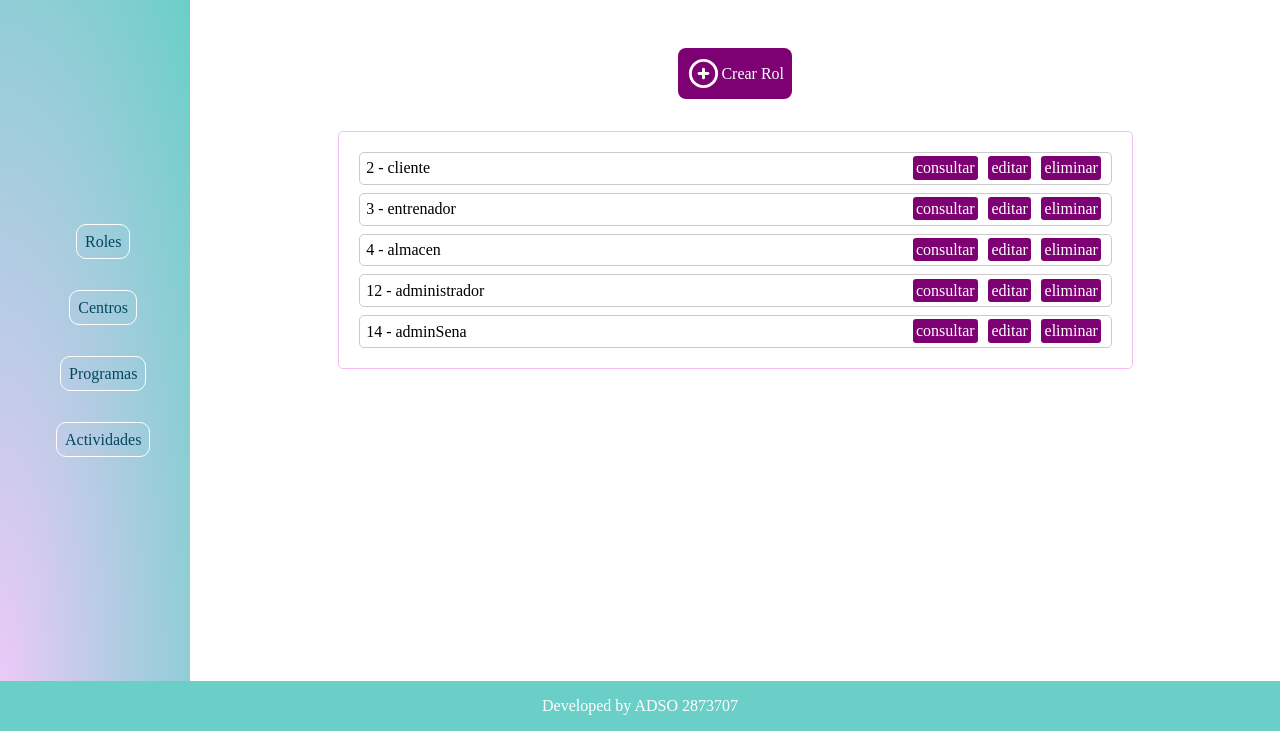
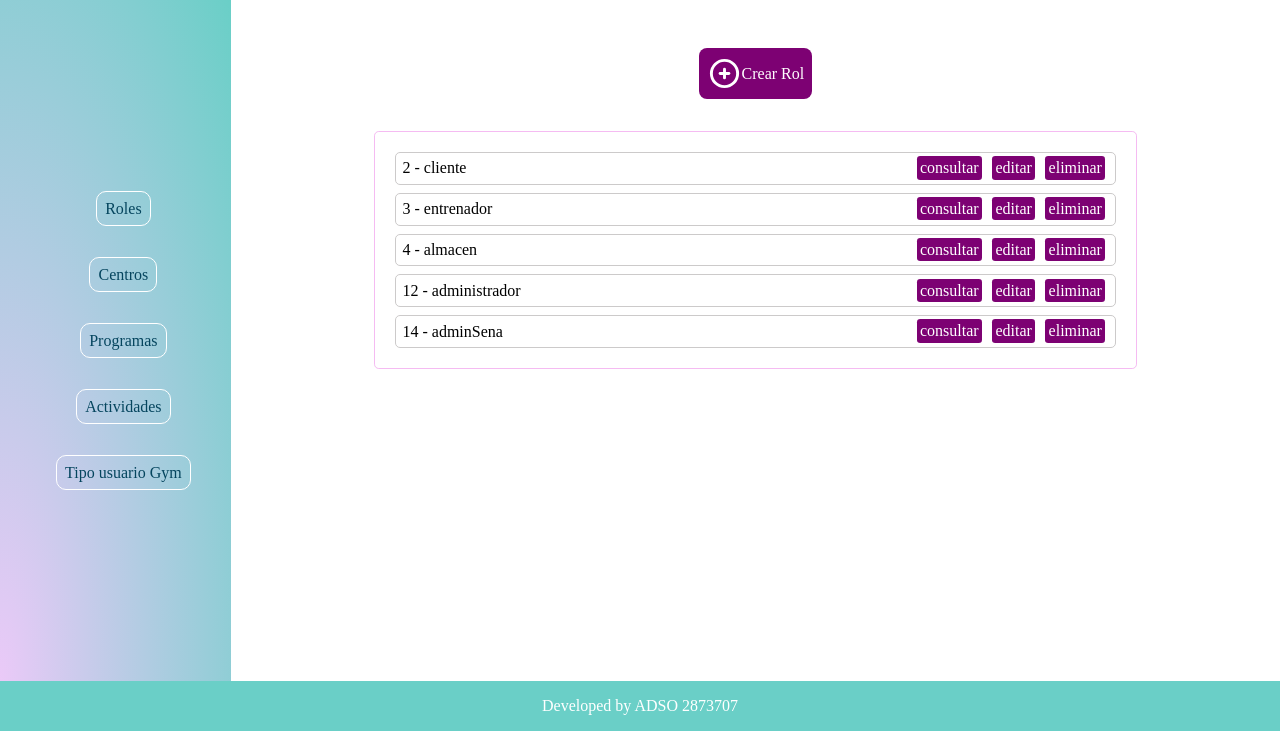
Before and after one commit to Geralvg/cpic-gym, a PHP site: page /rol/index in a window 1280 px wide. Shown: the part 69-800 px from the top of the page. Run offline with PHP 8.4, Linux system fonts and the light colour scheme; data comes from the database, SQL or seed files in the repository.

Commit message:
agregar link en admi layout para el tipo de usuario

```diff
--- a/app/views/layouts/admin_layout.php
+++ b/app/views/layouts/admin_layout.php
@@ -20,6 +20,7 @@
                     <li><a href="/centro/index">Centros</a></li>
                     <li><a href="/programa/index">Programas</a></li>
                     <li><a href="/actividad/index">Actividades</a></li>
+                    <li><a href="/tipoUsuario/index">Tipo usuario Gym</a></li>
                 </ul>
             </nav>
         </div>
```
